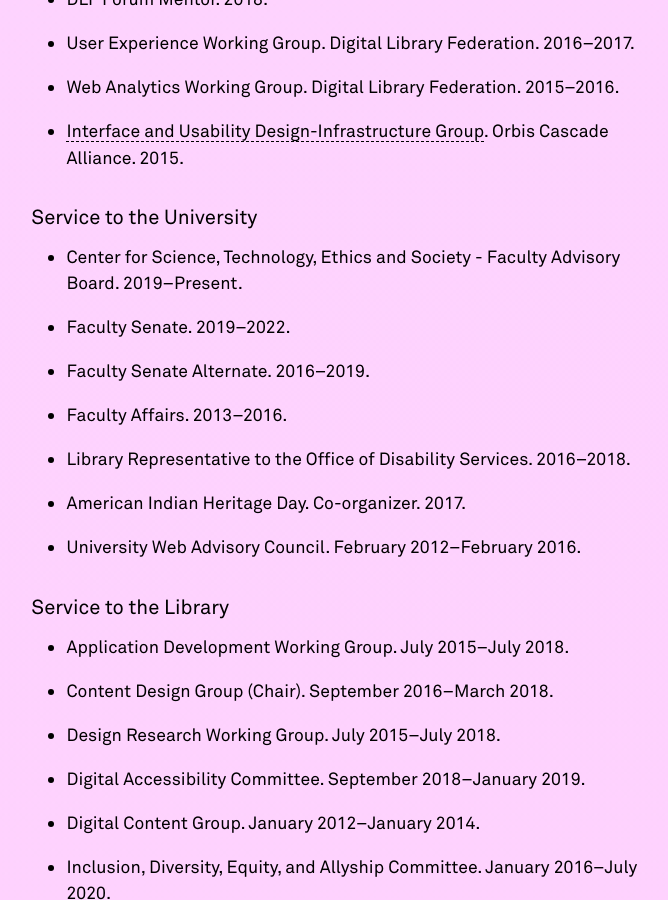
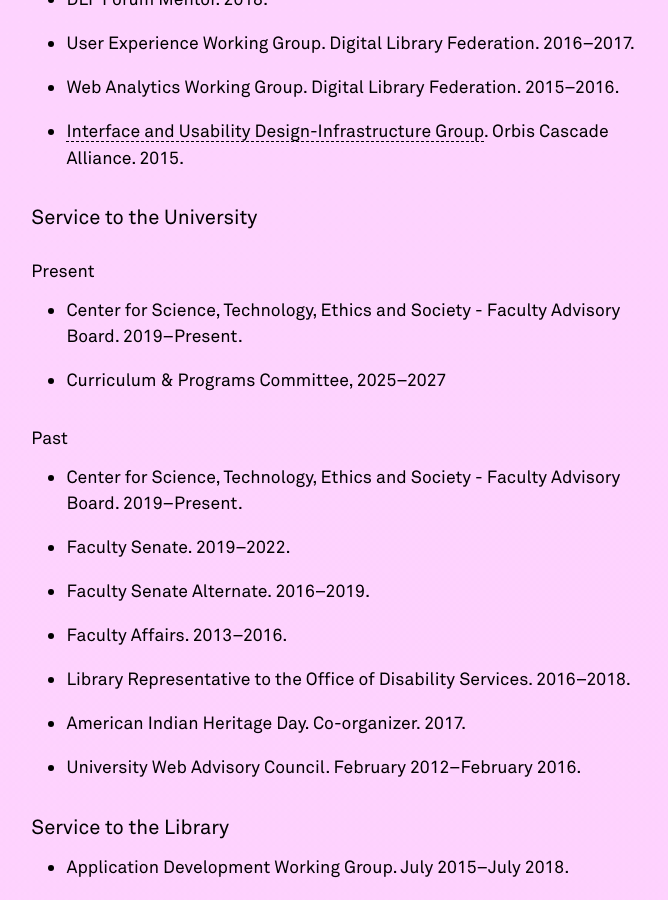
Before and after one commit to swyoung/swyoung.github.io, a Jekyll site: the page built from _pages/cv.md, in a window 1280 px wide and 900 px high, scrolled down 24548 px. Shown: the whole window, without its empty margins (252-920 px from the left). Built offline with Jekyll 4.4.1, drawn with Linux system fonts in a browser that asks for light colours; nearby versions of some CDN libraries; a style sheet for code colours, icons or effects is not loaded.

Commit message:
Update cv.md
added present/past to service

```diff
--- a/_pages/cv.md
+++ b/_pages/cv.md
@@ -432,6 +432,12 @@ Montana State University
 </ul>
 
 ### Service to the University
+##### Present
+<ul>
+  <li>Center for Science, Technology, Ethics and Society - Faculty Advisory Board. 2019–Present.</li>
+  <li>Curriculum & Programs Committee, 2025–2027</li>
+</ul>
+##### Past
 <ul>
   <li>Center for Science, Technology, Ethics and Society - Faculty Advisory Board. 2019–Present.</li>
   <li>Faculty Senate. 2019–2022.</li>
```
